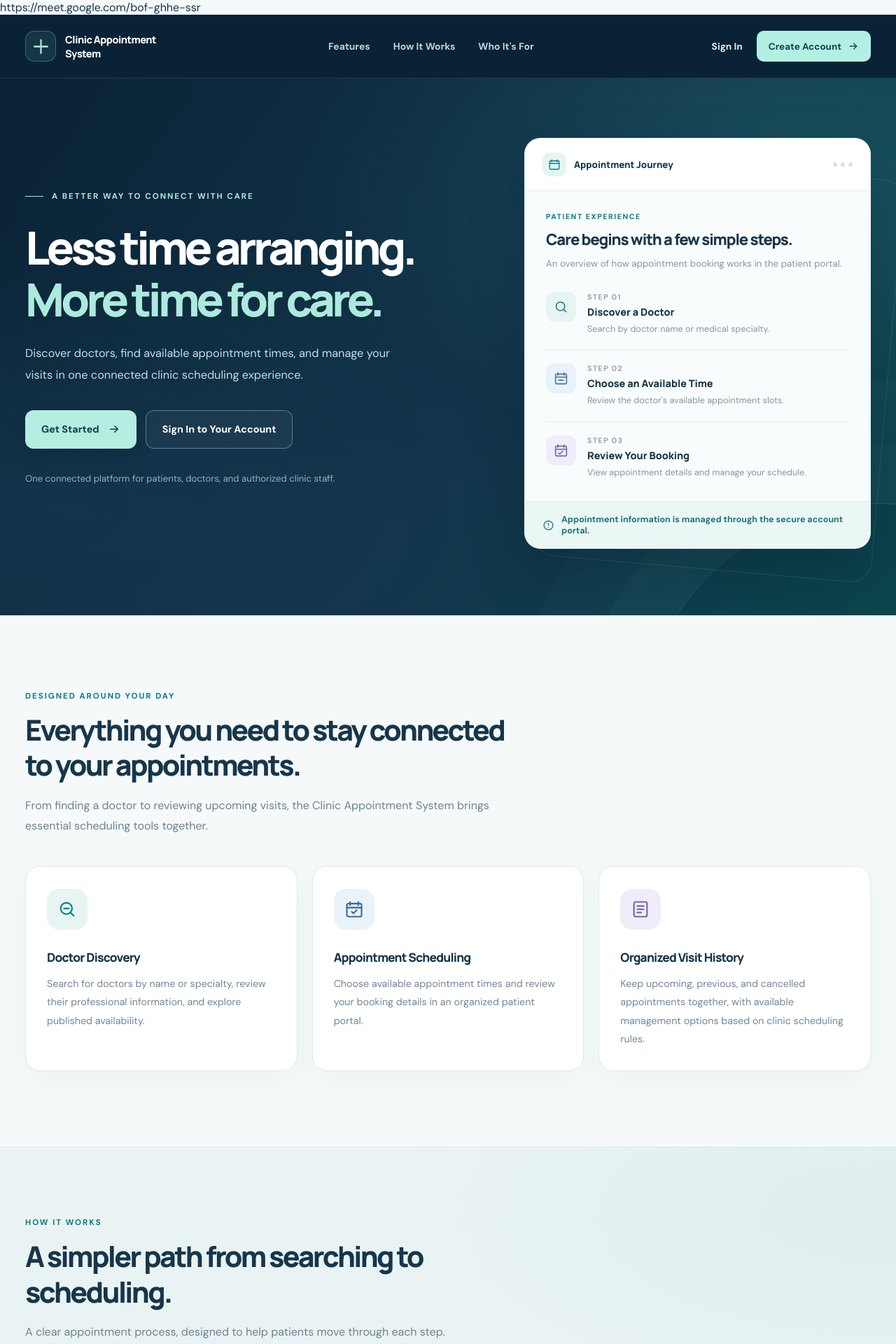
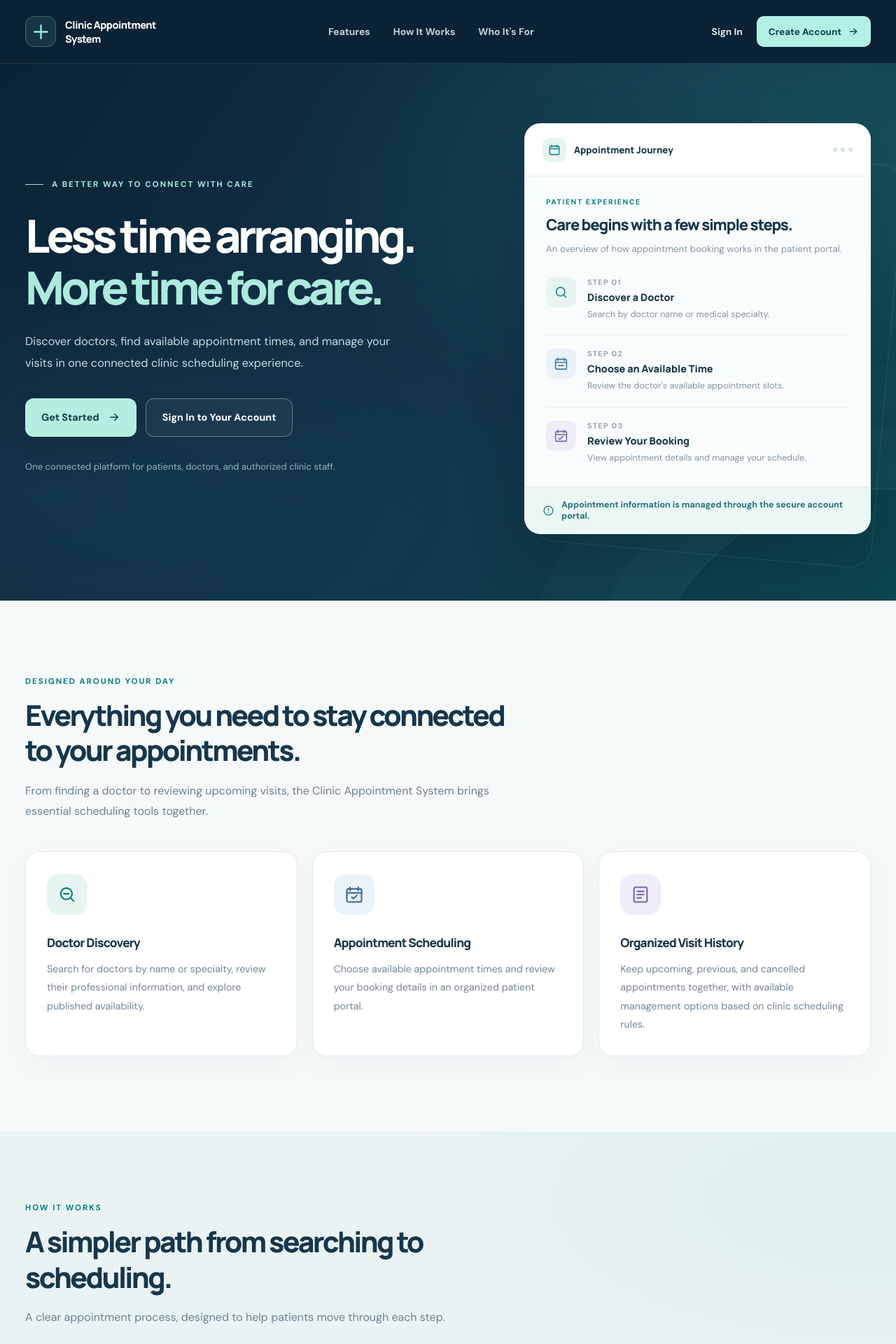
Before and after one commit to sewararashidi-byte/Clinic-Appointment-System, a PHP site: page / in a window 1280 px wide. Shown: the top 1920 px of the page at 70% size. Run offline with PHP 8.4, Linux system fonts and the light colour scheme.

Commit message:
fix(frontend): remove accidental Google Meet link from homepage

```diff
--- a/10-Source-Code/index.php
+++ b/10-Source-Code/index.php
@@ -1,4 +1,4 @@
-https://meet.google.com/bof-ghhe-ssr
+
 <!DOCTYPE html>
 <html lang="en">
 
```
